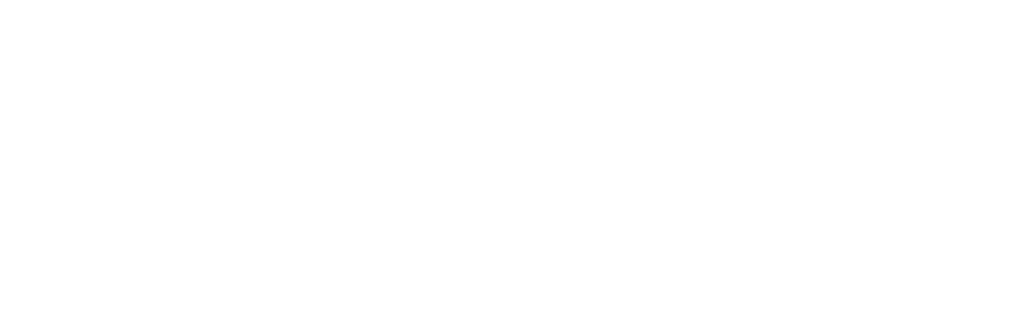
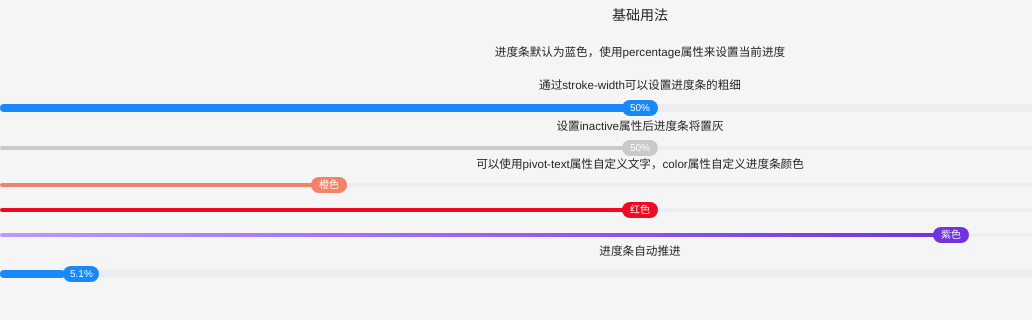
Before and after one commit to yonggeCode/vant-study, a Vue app: page /Progress in a window 1280 px wide. Shown: the top 320 px of the page, without its empty margins (0-1032 px from the left). Built offline with nearby package versions, Linux system fonts and the light colour scheme.

Commit message:
progress&skeleton&steps

```diff
--- a/src/App.vue
+++ b/src/App.vue
@@ -28,6 +28,7 @@
 h4,
 h5 {
   text-align: center;
+  padding: 5px 0;
 }
 h3 {
   color: red;
--- a/src/layout/Home.vue
+++ b/src/layout/Home.vue
@@ -52,9 +52,9 @@
         <router-link class="link" tag="div" to="/List">List</router-link>
         <router-link class="link" tag="div" to="/NoticeBar">NoticeBar</router-link>
         <router-link class="link" tag="div" to="/Panel">Panel</router-link>
-        <router-link class="link" tag="div" to="/Collapse">Collapse</router-link>
-        <router-link class="link" tag="div" to="/Collapse">Collapse</router-link>
-        <router-link class="link" tag="div" to="/Collapse">Collapse</router-link>
+        <router-link class="link" tag="div" to="/Progress">Progress</router-link>
+        <router-link class="link" tag="div" to="/Skeleton">Skeleton</router-link>
+        <router-link class="link" tag="div" to="/Steps">Steps</router-link>
       </van-collapse-item>
     </van-collapse>
   </div>
--- a/src/router/index.js
+++ b/src/router/index.js
@@ -331,6 +331,30 @@
     }
   },
   {
+    path: '/Progress',
+    name: 'Progress',
+    component: () => import('../views/Progress'),
+    meta:{
+      type:"show"
+    }
+  },
+  {
+    path: '/Skeleton',
+    name: 'Skeleton',
+    component: () => import('../views/Skeleton'),
+    meta:{
+      type:"show"
+    }
+  },
+  {
+    path: '/Steps',
+    name: 'Steps',
+    component: () => import('../views/Steps'),
+    meta:{
+      type:"show"
+    }
+  },
+  {
     path: '/Test',
     name: 'Test',
     component: () => import('../views/Test')
--- /dev/null
+++ b/src/views/Progress.vue
@@ -0,0 +1,61 @@
+<template>
+  <div class="container">
+    <div class="block">
+      <h4>基础用法</h4>
+      <h5>进度条默认为蓝色，使用percentage属性来设置当前进度</h5>
+      <h5>通过stroke-width可以设置进度条的粗细</h5>
+      <van-progress :percentage="50" stroke-width="8" />
+      <h5>设置inactive属性后进度条将置灰</h5>
+      <van-progress inactive :percentage="50" />
+      <h5>可以使用pivot-text属性自定义文字，color属性自定义进度条颜色</h5>
+
+      <van-progress style="display:block" pivot-text="橙色" color="#f2826a" :percentage="25" />
+      <br />
+      <van-progress pivot-text="红色" color="#ee0a24" :percentage="50" />
+      <br />
+      <van-progress
+        :percentage="75"
+        pivot-text="紫色"
+        pivot-color="#7232dd"
+        color="linear-gradient(to right, #be99ff, #7232dd)"
+      />
+      <h5>进度条自动推进</h5>
+      <van-progress :percentage="num" stroke-width="8" />
+    </div>
+  </div>
+</template>
+
+<script>
+import Vue from "vue";
+import { Progress } from "vant";
+
+Vue.use(Progress);
+export default {
+  data() {
+    return {
+      num: "0.0"
+    };
+  },
+  created() {
+    // this.getNum(0)
+    this.num = this.getNum(+this.num + 0.1);
+    setInterval(() => {
+      if (this.num == 100) this.num = 0;
+      this.num = this.getNum(+this.num + 0.1);
+    }, 100);
+  },
+  methods: {
+    getNum(num) {
+      const reg = /([0-9]+\.[0-9]{2})[0-9]*/;
+      const result = Math.ceil(String(num).replace(reg, "$1") * 10) / 10 + "";
+      return /([0-9]+\.[0-9]{1})[0-9]*/.test(result) ? result : result + ".0";
+    }
+  }
+};
+</script>
+
+<style lang="scss" scoped>
+.block {
+  width: 100%;
+}
+</style>
--- /dev/null
+++ b/src/views/Skeleton.vue
@@ -0,0 +1,76 @@
+<template>
+  <div class="container">
+    <div class="block">
+      <h4>基础用法</h4>
+      <h5>通过title属性显示标题占位图，通过row属性配置占位段落行数</h5>
+      <van-skeleton title :row="3" />
+      <h5>通过avatar属性显示头像占位图</h5>
+      <van-skeleton title avatar :row="3" />
+    </div>
+    <div class="block">
+      <div class="h5"></div>
+      <van-switch v-model="loading"  size="25"/>
+      <van-skeleton title avatar :row="3" :loading="show">
+        <div class="demo-preview">
+          <img src="https://img.yzcdn.cn/vant/logo.png" />
+          <div class="demo-content">
+            <h3>关于 Vant</h3>
+            <p>Vant 是一套轻量、可靠的移动端 Vue 组件库，提供了丰富的基础组件和业务组件，帮助开发者快速搭建移动应用。</p>
+          </div>
+        </div>
+      </van-skeleton>
+    </div>
+  </div>
+</template>
+
+<script>
+import Vue from "vue";
+import { Skeleton,Switch } from "vant";
+
+Vue.use(Skeleton);
+Vue.use(Switch);
+
+export default {
+  data() {
+    return {
+      loading: false
+    };
+  },
+  computed:{
+    show(){
+      return !this.loading
+    }
+  }
+};
+</script>
+
+<style lang="scss" scoped>
+.demo-preview {
+    display: -webkit-box;
+    display: -webkit-flex;
+    display: flex;
+    padding: 0 16px;
+}
+ .demo-preview img {
+    -webkit-flex-shrink: 0;
+    flex-shrink: 0;
+    width: 32px;
+    height: 32px;
+    margin-right: 16px;
+}
+.demo-content h3 {
+    margin: 0;
+    font-size: 18px;
+    line-height: 20px;
+    color: #333;
+    text-align: left;
+}
+.demo-preview .demo-content p {
+    margin: 13px 0 0;
+    font-size: 14px;
+    line-height: 25px;
+}
+.container{
+  background: none;
+}
+</style>
--- /dev/null
+++ b/src/views/Steps.vue
@@ -0,0 +1,58 @@
+<template>
+  <div class="container">
+    <div class="block">
+      <h4>基础用法</h4>
+      <h5>active属性表示当前步骤的索引，从 0 起计</h5>
+      <van-steps :active="active">
+        <van-step>买家下单</van-step>
+        <van-step>商家接单</van-step>
+        <van-step>买家提货</van-step>
+        <van-step>交易完成</van-step>
+      </van-steps>
+      <h5>可以通过active-icon和active-color属性设置激活状态下的图标和颜色</h5>
+      <van-steps :active="active" active-icon="success" active-color="#38f">
+        <van-step>买家下单</van-step>
+        <van-step>商家接单</van-step>
+        <van-step>买家提货</van-step>
+        <van-step>交易完成</van-step>
+      </van-steps>
+      <h5>可以通过设置direction属性来改变步骤条的显示方向</h5>
+      <van-steps direction="vertical" :active="0">
+        <van-step>
+          <h3>【城市】物流状态1</h3>
+          <p>2016-07-12 12:40</p>
+        </van-step>
+        <van-step>
+          <h3>【城市】物流状态2</h3>
+          <p>2016-07-11 10:00</p>
+        </van-step>
+        <van-step>
+          <h3>快件已发货</h3>
+          <p>2016-07-10 09:30</p>
+        </van-step>
+      </van-steps>
+    </div>
+  </div>
+</template>
+
+<script>
+import Vue from "vue";
+import { Step, Steps } from "vant";
+
+Vue.use(Step);
+Vue.use(Steps);
+export default {
+  data() {
+    return {
+      active: 1
+    };
+  }
+};
+</script>
+
+<style lang="scss" scoped>
+h3{
+  text-align: left;
+  color: #333;
+}
+</style>
```
